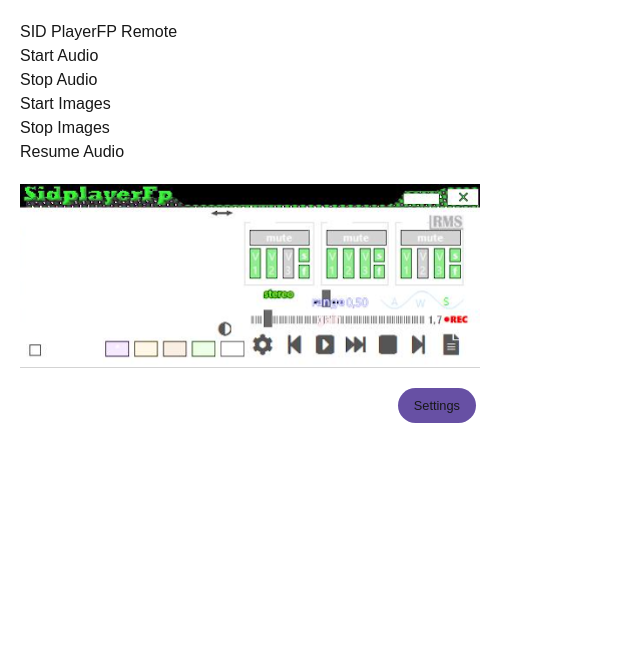
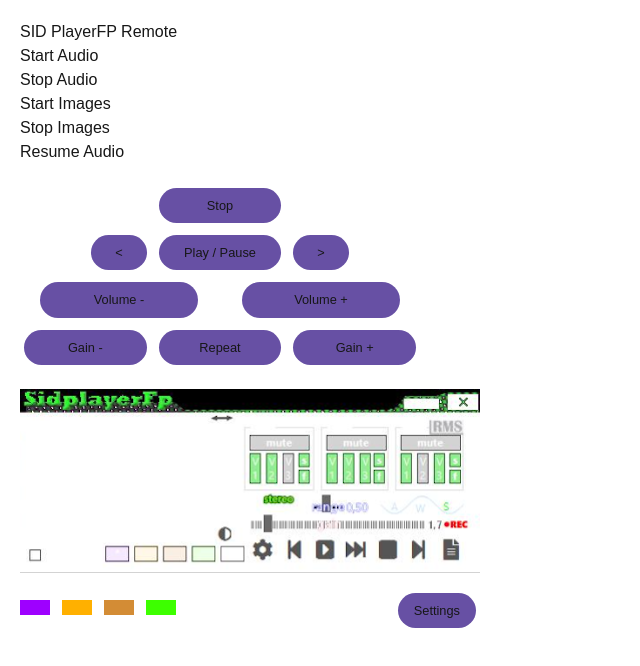
Before and after one commit to TommyLindquist/sidplayerfp-remote, a Next.js app: page / in a window 1280 px wide. Shown: the top 666 px of the page, without its empty margins (0-640 px from the left). Built offline with nearby package versions, Linux system fonts and the light colour scheme.

Commit message:
created buttons to control player

```diff
--- a/src/app/page.tsx
+++ b/src/app/page.tsx
@@ -5,6 +5,7 @@
 import { Modal } from "./ui/modal";
 import FormSettings from "./ui/form-settings";
 import { CustomButton } from "@/components/custom-button";
+import { MuteSettingsButton } from "@/components/mute-settings-button";
 
 export default function Page() {
   const [imageUrl, setImageUrl] = useState<string | null>(null);
@@ -18,10 +19,15 @@
   const bufferSize = 300;
   const [bufferFill, setBufferFill] = useState(0);
   const [ipSent, setIpSent] = useState(false);
+  const [muteSetting, setMuteSetting] = useState(["", "", "", "", ""]);
+  let repeatChecked = useRef<boolean>(false);
+
+
   // for settings
   const buttonRef = useRef<HTMLButtonElement>(null);
   const [modalPos, setModalPos] = useState<{ top: number; left: number } | null>(null);
   const [isOpen, setIsOpen] = useState(false);
+
   const handleOpen = () => {
   const rect = buttonRef.current?.getBoundingClientRect();
   if (rect) {
@@ -31,6 +37,7 @@
     setIsOpen(true);
   }
 };
+
 
   const [sidplayerIp, setSidplayerIp] = useState<string | null>(null);
   const [enableDebug, setDebugEnabled] = useState(false);
@@ -225,6 +232,9 @@
     sendUDPCommand(msg);
   };
 
+    const useMuteSettingNumber = (nr: number) =>
+    setMuteSetting(Array.from({ length: 5 }, (_, i) => (i === nr ? "*" : "")));
+
   const startImages = () => {
     sendUDPCommand("getimagesatoff " + currentIp);
     sendUDPCommand("getimagesaton " + currentIp);
@@ -239,6 +249,156 @@
     }
     setImageUrl(null);
   };
+
+    const overlayZones = [
+    {
+      id: "play",
+      topPx: 151,
+      leftPx: 295,
+      widthPx: 20,
+      heightPx: 20,
+      onClick: async () => {
+        if (!audioCtx || !audioSocketRef.current) {
+          await resetAudio(); // full restart
+          send("playpause"); // safe to toggle ON
+        } else {
+          send("playpause"); // toggle normally
+        }
+      },
+    },
+    {
+      id: "stop",
+      topPx: 151,
+      leftPx: 358,
+      widthPx: 20,
+      heightPx: 20,
+      onClick: () => send("stop"),
+    },
+    {
+      id: "stepforward",
+      topPx: 151,
+      leftPx: 387,
+      widthPx: 20,
+      heightPx: 20,
+      onClick: () => {
+        send("stepforward");
+        setTimeout(() => {
+          audioNodeRef.current?.port.postMessage({ type: "flush" });
+        }, 200); // give SID player time to switch tracks
+      },
+    },
+    {
+      id: "stepbackward",
+      topPx: 151,
+      leftPx: 263,
+      widthPx: 20,
+      heightPx: 20,
+      onClick: () => {
+        send("stepbackward");
+        setTimeout(() => {
+          audioNodeRef.current?.port.postMessage({ type: "flush" });
+        }, 200); // give SID player time to switch tracks
+      },
+    },
+    {
+      id: "repeat",
+      topPx: 161,
+      leftPx: 11,
+      widthPx: 12,
+      heightPx: 12,
+      onClick: () =>
+        send(
+          `repeat${
+            (repeatChecked.current = !repeatChecked.current) ? "on" : "off"
+          }`
+        ),
+    },
+    {
+      id: "mute0",
+      topPx: 155,
+      leftPx: 88,
+      widthPx: 20,
+      heightPx: 20,
+      onClick: () => send("mutesetting0"),
+    },
+    {
+      id: "mute1",
+      topPx: 155,
+      leftPx: 116,
+      widthPx: 21,
+      heightPx: 20,
+      onClick: () => send("mutesetting1"),
+    },
+    {
+      id: "mute2",
+      topPx: 155,
+      leftPx: 145,
+      widthPx: 21,
+      heightPx: 20,
+      onClick: () => send("mutesetting2"),
+    },
+    {
+      id: "mute3",
+      topPx: 155,
+      leftPx: 174,
+      widthPx: 21,
+      heightPx: 20,
+      onClick: () => send("mutesetting3"),
+    },
+    {
+      id: "mute4",
+      topPx: 155,
+      leftPx: 200,
+      widthPx: 24,
+      heightPx: 20,
+      onClick: () => send("mutesetting4"),
+    },
+  ];
+
+  const muteSettingsButtons = [
+    {
+      text: "",
+      bgColor: "rgba(158, 0, 255, 255)",
+      click: () => {
+        send("mutesetting0");
+        useMuteSettingNumber(0);
+      },
+    },
+    {
+      text: "",
+      bgColor: "rgba(255, 176, 0, 23)",
+      click: () => {
+        send("mutesetting1");
+        useMuteSettingNumber(1);
+      },
+    },
+    {
+      text: "",
+      bgColor: "rgba(211, 140, 53, 33)",
+      click: () => {
+        send("mutesetting2");
+        useMuteSettingNumber(2);
+      },
+    },
+    {
+      text: "",
+      bgColor: "rgba(61, 255, 0, 23)",
+      click: () => {
+        send("mutesetting3");
+        useMuteSettingNumber(3);
+      },
+    },
+    {
+      text: "",
+      bgColor: "rgba(255, 255, 255, 123)",
+      click: () => {
+        send("mutesetting4");
+        useMuteSettingNumber(4);
+      },
+      className: "text-black",
+    },
+  ];
+
 
   return (
     <div style={{ padding: 20 }}>
@@ -255,6 +415,88 @@
         <br />
         <button onClick={() => audioCtx?.resume()}>Resume Audio</button>
       </div>
+      <section
+        className="grid grid-rows-4 grid-cols-6 gap-1 w-[400px]"
+        style={{
+          gridTemplateAreas: `
+              ". . stop stop . ."
+              ". stepbackward playpause playpause stepforward ."
+              "decreasevolume decreasevolume decreasevolume increasevolume increasevolume increasevolume"
+              "gainlower gainlower repeat repeat gainraise gainraise"
+            `,
+        }}
+      >
+        <CustomButton
+          text="Stop"
+          click={() => send("stop")}
+          styles={{ gridArea: "stop" }}
+        />
+        <CustomButton
+          text="<"
+          click={() => {
+            send("stepbackward");
+            setTimeout(() => {
+              audioNodeRef.current?.port.postMessage({ type: "flush" });
+            }, 200); // give SID player time to switch tracks
+          }}
+          styles={{ gridArea: "stepbackward" }}
+        />
+        <CustomButton
+          text="Play / Pause"
+          click={async () => {
+            if (!audioCtx || !audioSocketRef.current) {
+              await resetAudio(); // full restart
+              send("playpause"); // safe to toggle ON
+            } else {
+              send("playpause"); // toggle normally
+            }
+          }}
+          styles={{ gridArea: "playpause" }}
+        />
+        <CustomButton
+          text=">"
+          click={() => {
+            send("stepforward");
+            setTimeout(() => {
+              audioNodeRef.current?.port.postMessage({ type: "flush" });
+            }, 200); // give SID player time to switch tracks
+          }}
+          styles={{ gridArea: "stepforward" }}
+        />
+        <CustomButton
+          text="Volume -"
+          click={() => send("decreasevolume")}
+          styles={{ gridArea: "decreasevolume" }}
+          className="ml-5 mr-5"
+        />
+        <CustomButton
+          text="Volume +"
+          click={() => send("increasevolume")}
+          styles={{ gridArea: "increasevolume" }}
+          className="mr-5 ml-5"
+        />
+        <CustomButton
+          text="Gain -"
+          click={() => send("gainlower")}
+          styles={{ gridArea: "gainlower" }}
+        />
+        <CustomButton
+          text="Repeat"
+          click={() =>
+            send(
+              `repeat${
+                (repeatChecked.current = !repeatChecked.current) ? "on" : "off"
+              }`
+            )
+          }
+          styles={{ gridArea: "repeat" }}
+        />
+        <CustomButton
+          text="Gain +"
+          click={() => send("gainraise")}
+          styles={{ gridArea: "gainraise" }}
+        />
+      </section>
 
       <div className="mt-5" style={{ width: 460, position: "relative" }}>
         <img
@@ -271,9 +513,40 @@
             willChange: "transform",
           }}
           />
+          {overlayZones.map(
+          ({ id, topPx, leftPx, widthPx, heightPx, onClick }) => {
+            return (
+              <div
+                key={id}
+                onClick={onClick}
+                style={{
+                  position: "absolute",
+                  top: topPx,
+                  left: leftPx,
+                  width: widthPx,
+                  height: heightPx,
+                  cursor: "pointer",
+                  backgroundColor: enableDebug ? "rgba(255,0,0,0.2)" : "transparent",
+                }}
+              />
+            );
+          }
+        )}
       </div>
 
       <div className="flex gap-3 w-[460px] items-baseline">
+        {muteSettingsButtons.map((mb, idx) => {
+          return (
+            <MuteSettingsButton
+              key={idx}
+              text={muteSetting[idx]}
+              bgColor={mb.bgColor}
+              click={mb.click}
+              className={mb.className}
+              styles={("styles" in mb && mb.styles) || {}}
+            />
+          );
+        })}
 
       <CustomButton
         ref={buttonRef}
--- /dev/null
+++ b/src/components/mute-settings-button.tsx
@@ -0,0 +1,30 @@
+export function MuteSettingsButton({
+    text,
+    click,
+    bgColor,
+    className,
+    styles
+}:{
+    text: string;
+    click: () => void;
+    bgColor: string;
+    className?: string;
+    styles?: React.CSSProperties;
+}){
+return <button
+ className={`text-amber-50 cursor-pointer mt-2 ${className}`}
+ style={{
+    backgroundColor: bgColor,
+    width: 30,
+    height: 15,
+    ...(typeof styles === 'object' && styles !== null ? styles : {})
+ }}
+ onClick={() => click()}
+ >
+<span className="relative top-[-3] text-2xl">
+    {text}
+</span>
+
+</button>
+
+}
```
